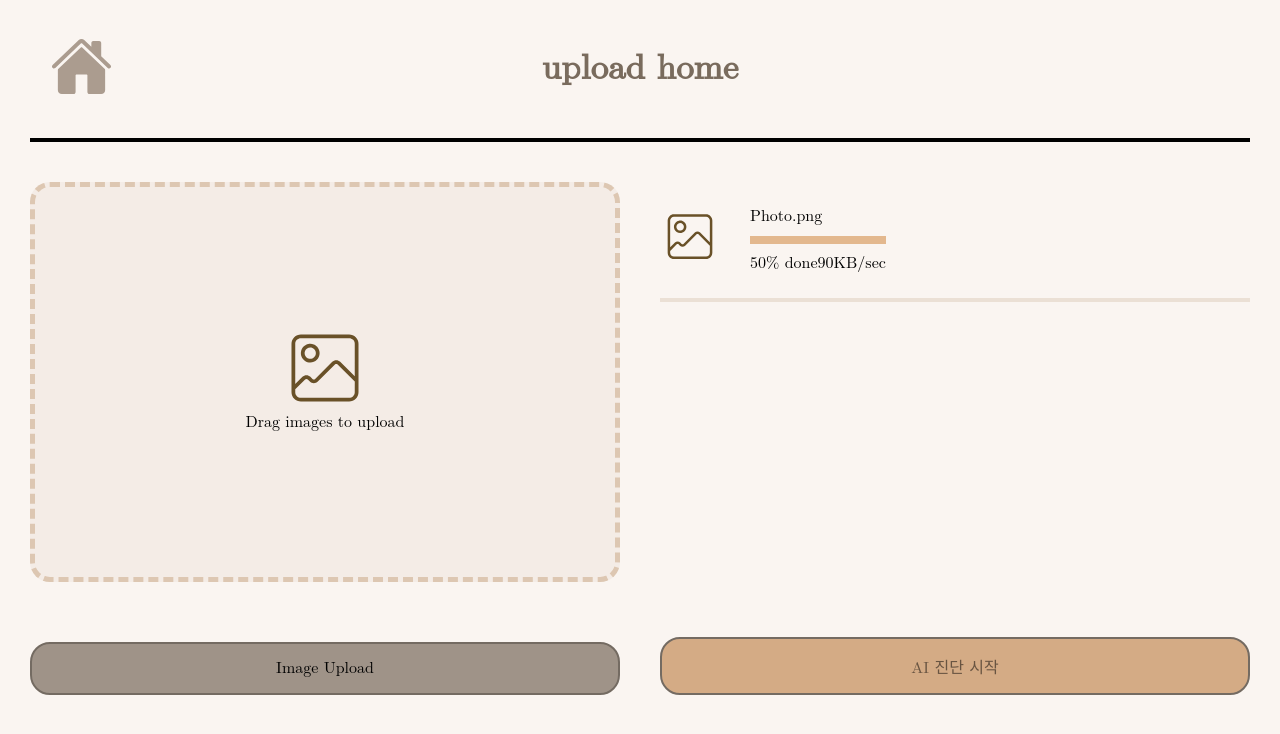
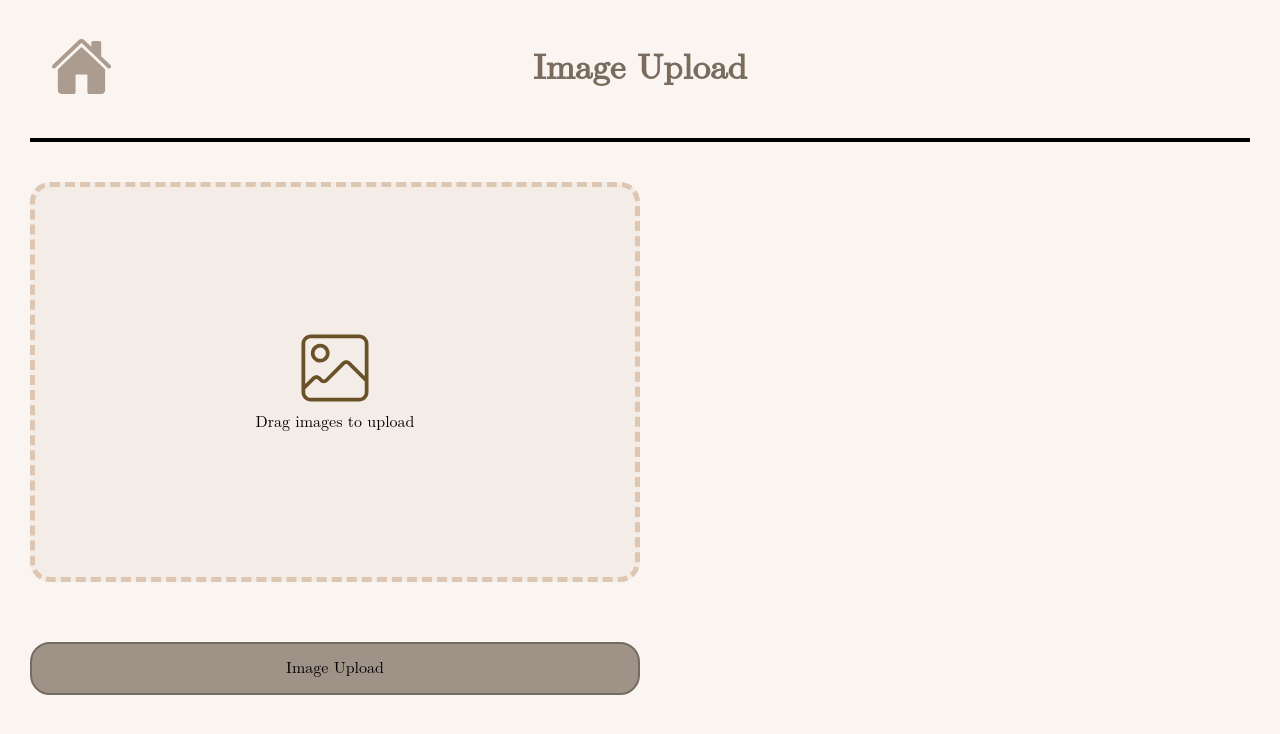
Before and after one commit to DainKim0/Complete, a React (Create React App) app: page / in a window 1280 px wide. Shown: the top 734 px of the page. Built offline with nearby package versions, Linux system fonts and the light colour scheme.

Commit message:
feat: drag and drop image

```diff
--- a/src/App.js
+++ b/src/App.js
@@ -3,6 +3,7 @@ import { BrowserRouter, Route, Routes } from "react-router-dom";
 import { GlobalStyle } from "./global-style";
 import Upload from "./pages/Upload";
 import Result from "./pages/Result";
+import DragDrop from "./componetns/DragDrop";
 
 export default function App() {
   return (
--- a/src/componetns/DragDrop.js
+++ b/src/componetns/DragDrop.js
@@ -1,5 +1,124 @@
-import React from "react";
+import React, { useCallback, useEffect, useRef, useState } from "react";
+import styled from "styled-components";
+import { ReactComponent as ImageIcon } from "../asset/ImageIcon.svg";
 
-export default function DragDrop() {
-  return <div>DragDrop</div>;
+const ImageInputBox = styled.div`
+  height: 50vh;
+  display: flex;
+  flex-direction: column;
+  align-items: center;
+  justify-content: center;
+  background: ${({ isDragging }) => (isDragging ? "red" : "#f4ece6")};
+  border-radius: 20px;
+  border: 5px #ddc7b2 dashed;
+  box-sizing: border-box;
+`;
+
+export default function DragDrop({ setFiles, files }) {
+  // 드래그 중일때와 아닐때의 스타일을 구분하기 위한 state 변수
+  const [isDragging, setIsDragging] = useState(false);
+  // 각 선택했던 파일들의 고유값 id
+  const fileId = useRef(0);
+  // 드래그 이벤트를 감지하는 ref 참조변수 (label 태그에 들어갈 예정)
+  const dragRef = useRef();
+
+  const onChangeFiles = useCallback(
+    (e) => {
+      let selectFiles = [];
+      let tempFiles = files;
+      // temp 변수를 이용하여 선택했던 파일들을 담습니다.
+
+      // 드래그 했을 때와 안했을 때 가리키는 파일 배열을 다르게 해줍니다.
+      if (e.type === "drop") {
+        // 드래그 앤 드롭 했을때
+        selectFiles = e.dataTransfer.files;
+      } else {
+        // "파일 첨부" 버튼을 눌러서 이미지를 선택했을때
+        selectFiles = e.target.files;
+      }
+
+      for (const file of selectFiles) {
+        // 스프레드 연산자를 이용하여 기존에 있던 파일들을 복사하고, 선택했던 파일들을 append 해줍니다.
+        tempFiles = [
+          ...tempFiles,
+          {
+            id: fileId.current++, // fileId의 값을 1씩 늘려주면서 각 파일의 고유값으로 사용합니다.
+            object: file, // object 객체안에 선택했던 파일들의 정보가 담겨있습니다.
+          },
+        ];
+      }
+
+      setFiles(tempFiles);
+    },
+    [files]
+  ); // 위에서 선언했던 files state 배열을 deps에 넣어줍니다.
+
+  const handleDragIn = useCallback((e) => {
+    e.preventDefault();
+    e.stopPropagation();
+  }, []);
+
+  const handleDragOut = useCallback((e) => {
+    e.preventDefault();
+    e.stopPropagation();
+
+    setIsDragging(false);
+  }, []);
+
+  const handleDragOver = useCallback((e) => {
+    e.preventDefault();
+    e.stopPropagation();
+
+    if (e.dataTransfer.files) {
+      setIsDragging(true);
+    }
+  }, []);
+
+  const handleDrop = useCallback(
+    (e) => {
+      e.preventDefault();
+      e.stopPropagation();
+
+      onChangeFiles(e);
+      setIsDragging(false);
+    },
+    [onChangeFiles]
+  );
+
+  const initDragEvents = useCallback(() => {
+    // 앞서 말했던 4개의 이벤트에 Listener를 등록합니다. (마운트 될때)
+
+    if (dragRef.current !== null) {
+      dragRef.current.addEventListener("dragenter", handleDragIn);
+      dragRef.current.addEventListener("dragleave", handleDragOut);
+      dragRef.current.addEventListener("dragover", handleDragOver);
+      dragRef.current.addEventListener("drop", handleDrop);
+    }
+  }, [handleDragIn, handleDragOut, handleDragOver, handleDrop]);
+
+  const resetDragEvents = useCallback(() => {
+    // 앞서 말했던 4개의 이벤트에 Listener를 삭제합니다. (언마운트 될때)
+
+    if (dragRef.current !== null) {
+      dragRef.current.removeEventListener("dragenter", handleDragIn);
+      dragRef.current.removeEventListener("dragleave", handleDragOut);
+      dragRef.current.removeEventListener("dragover", handleDragOver);
+      dragRef.current.removeEventListener("drop", handleDrop);
+    }
+  }, [handleDragIn, handleDragOut, handleDragOver, handleDrop]);
+
+  useEffect(() => {
+    initDragEvents();
+
+    return () => resetDragEvents();
+  }, [initDragEvents, resetDragEvents]);
+
+  return (
+    <>
+      <ImageInputBox ref={dragRef}>
+        <ImageIcon />
+        <span>Drag images to upload</span>
+      </ImageInputBox>
+    </>
+  );
 }
--- a/src/pages/Upload.js
+++ b/src/pages/Upload.js
@@ -1,8 +1,9 @@
-import React from "react";
+import React, { useEffect, useState } from "react";
 import { styled } from "styled-components";
 import { ReactComponent as ImageIcon } from "../asset/ImageIcon.svg";
 import InspectHeader from "../componetns/InspectHeader";
 import { useNavigate } from "react-router-dom";
+import DragDrop from "../componetns/DragDrop";
 
 const UploadBox = styled.div`
   background: #faf5f1;
@@ -18,7 +19,6 @@ const UploadBox = styled.div`
 
 const UploadMain = styled.main`
   display: flex;
-  justify-content: space-between;
   padding: 40px 0;
   gap: 40px;
 
@@ -30,7 +30,7 @@ const UploadMain = styled.main`
 `;
 
 const UploadCotainer = styled.div`
-  width: 50%;
+  width: ${({ files }) => (files ? 50 : 100)}%;
   display: flex;
   flex-direction: column;
   justify-content: space-between;
@@ -103,16 +103,17 @@ const ProcessButton = styled.div`
 `;
 
 export default function Upload() {
+  const [files, setFiles] = useState([]);
   const navigate = useNavigate();
+  useEffect(() => {
+    console.log(files);
+  }, [files]);
   return (
     <UploadBox>
-      <InspectHeader text="upload home" />
+      <InspectHeader text=" Image Upload" />
       <UploadMain>
-        <UploadCotainer>
-          <ImageInputBox>
-            <ImageIcon />
-            <ImageText>Drag images to upload</ImageText>
-          </ImageInputBox>
+        <UploadCotainer files={!files.length}>
+          <DragDrop files={files} setFiles={setFiles} />
           <ImageButton>
             <input
               type="file"
@@ -124,12 +125,19 @@ export default function Upload() {
             </label>
           </ImageButton>
         </UploadCotainer>
-        <UploadCotainer>
+        {files.length > 0 && (
+          <UploadCotainer files={!files.length}>
             <ProcessList>
-            <ProcessItem>
+              {files.map((file) => {
+                const {
+                  id,
+                  object: { name },
+                } = file;
+                return (
+                  <ProcessItem key={id}>
                     <ImageIcon width="60px" height="60px" />
                     <ProcessInfo>
-                <div>Photo.png</div>
+                      <div>{name}</div>
                       <ProcessBar></ProcessBar>
                       <ProcessText>
                         <div>50% done</div>
@@ -137,11 +145,14 @@ export default function Upload() {
                       </ProcessText>
                     </ProcessInfo>
                   </ProcessItem>
+                );
+              })}
             </ProcessList>
             <ProcessButton onClick={() => navigate("/result")}>
               AI 진단 시작
             </ProcessButton>
           </UploadCotainer>
+        )}
       </UploadMain>
     </UploadBox>
   );
```
Lines whose indentation alone changed are shown as unchanged.
